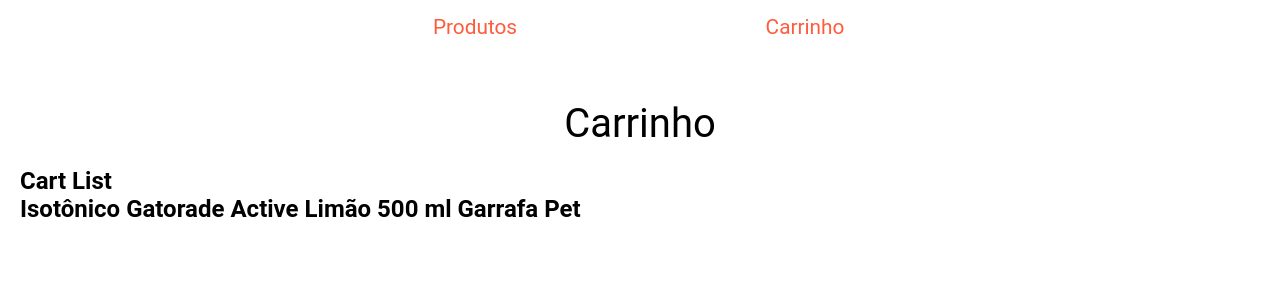
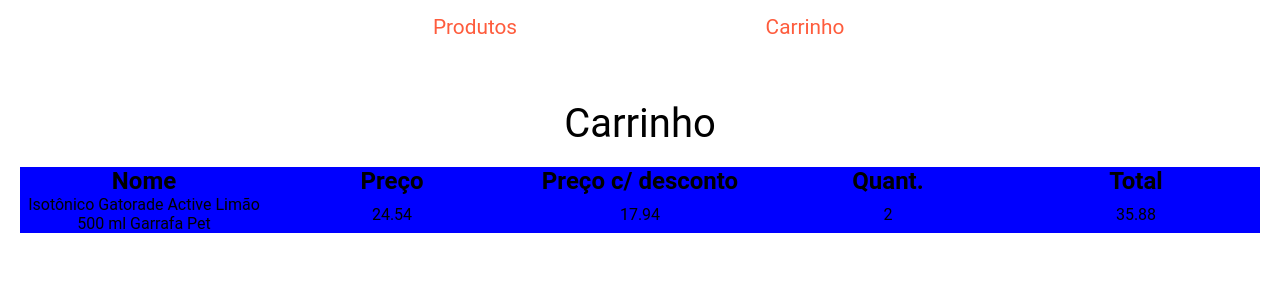
Before and after one commit to filromano/se-challenge, a React app: page /cart in a window 1280 px wide. Shown: the top 300 px of the page. Built offline with nearby package versions, Linux system fonts and the light colour scheme.

Commit message:
Get products

```diff
--- a/src/App.jsx
+++ b/src/App.jsx
@@ -10,7 +10,7 @@ import { getProducts } from './store/actions/products';
 
 class App extends Component {
 
-  componentWillMount() {
+  componentDidMount() {
     this.props.getProducts();
   }
 
--- a/src/components/Cart/CartItem.jsx
+++ /dev/null
@@ -1,35 +0,0 @@
-import React, { Component } from 'react';
-import { connect } from 'react-redux';
-
-class CartItem extends Component {
-
-  constructor(props) {
-    super(props)
-    this.state = {
-      item: null
-    }
-  }
-
-  getProductValues = () => {
-    const { productId } = this.props.order;
-    const product = this.props.products.filter(product => product.id === productId)[0];
-    return ({
-      product
-    })
-
-  }
-
-  render() {
-    const item = this.getProductValues();
-    console.log(item)
-    return (
-      <div>
-        <h1>{item.product.name}</h1>
-      </div>
-    )
-  }
-};
-
-const mapStateToProps = (state) => ({products: state.products.items})
-
-export default connect(mapStateToProps)(CartItem);
--- /dev/null
+++ b/src/components/Cart/CartItem/CartItem.scss
@@ -0,0 +1,10 @@
+@import '../../../scss/utils.scss';
+
+.cart-item {
+  @include flexBox($content: space-between, $items: center);
+  div {
+    display: block;
+    width: 100%;
+    text-align: center;
+  }
+}
--- /dev/null
+++ b/src/components/Cart/CartItem/index.jsx
@@ -0,0 +1,55 @@
+import './CartItem.scss';
+
+import React, { Component } from 'react';
+import { connect } from 'react-redux';
+
+class CartItem extends Component {
+
+  constructor(props) {
+    super(props)
+  }
+
+  calculateTotalItem = (price) => {
+    return price * this.props.order.quantity;
+  }
+
+  render() {
+    let item;
+    //get the product info
+    const product = this.props.products.filter(product => product.id === this.props.order.productId)[0];
+
+    if(product){
+      //get packInfo
+      const pack = product.packs.filter(pack => pack.id === this.props.order.packId)[0];
+      const total = this.calculateTotalItem(pack.current_price);
+
+      item =  <div className="cart-item">
+                 <div>
+                  <p>{product.name}</p>
+                </div>
+                <div>
+                  <p>{pack.original_price}</p>
+                </div>
+                <div>
+                  <p>{pack.current_price}</p>
+                </div>
+                <div>
+                  <p>{this.props.order.quantity}</p>
+                </div>
+                <div>
+                  <p>{total}</p>
+                </div>
+              </div>
+    }
+
+    return (
+      <div className="cart-items">
+        {item}
+      </div>
+    )
+  }
+};
+
+const mapStateToProps = (state) => ({products: state.products.items})
+
+export default connect(mapStateToProps)(CartItem);
--- a/src/components/Cart/CartList.jsx
+++ /dev/null
@@ -1,37 +0,0 @@
-import React, { Component } from 'react';
-import { connect } from 'react-redux';
-
-import CartItem from './CartItem';
-
-class CartList extends Component {
-
-  constructor(props){
-    super(props)
-  }
-
-  render() {
-    const cart = this.props.cart;
-    let itemsList;
-    if(cart.length > 0){
-      itemsList = cart.map((item, index) => {
-        return (
-          <CartItem key={index}
-                    order={item}/>
-        );
-      })
-    } else {
-      itemsList = <h1>Carrinho vazio</h1>;
-    }
-
-    return (
-      <div>
-        <h1>Cart List</h1>
-        {itemsList}
-      </div>
-    )
-  }
-}
-
-const mapStateToProps  = (state) => ({cart: state.cart})
-
-export default connect(mapStateToProps)(CartList);
--- /dev/null
+++ b/src/components/Cart/CartList/CartList.scss
@@ -0,0 +1,20 @@
+@import './../../../scss/utils.scss';
+
+.cart-list {
+  display: block;
+  width: 100%;
+  background-color: blue;
+  .cart-table {
+    @include flexBox($direction: column);
+    width: 100%;
+    .header {
+      @include flexBox($content: space-between, $items: center);
+      width: 100%;
+      .header-item {
+        display: block;
+        width: 100%;
+        text-align: center;
+      }
+    }
+  }
+}
--- /dev/null
+++ b/src/components/Cart/CartList/index.jsx
@@ -0,0 +1,57 @@
+import './CartList.scss';
+
+import React, { Component } from 'react';
+import { connect } from 'react-redux';
+
+import CartItem from '../CartItem/';
+
+class CartList extends Component {
+
+  constructor(props){
+    super(props)
+  }
+
+  render() {
+    const cart = this.props.cart;
+    let itemsList;
+    if(cart.length > 0){
+      itemsList = cart.map((item, index) => {
+        return (
+          <CartItem key={index}
+                    order={item}/>
+        );
+      })
+    } else {
+      itemsList = <h1>Carrinho vazio</h1>;
+    }
+
+    return (
+      <div className="cart-list">
+        <div className="cart-table">
+          <div className="header">
+            <div className="header-item">
+              <h2>Nome</h2>
+            </div>
+            <div className="header-item">
+              <h2>Preço</h2>
+            </div>
+            <div className="header-item">
+              <h2>Preço c/ desconto</h2>
+            </div>
+            <div className="header-item">
+              <h2>Quant.</h2>
+            </div>
+            <div className="header-item">
+              <h2>Total</h2>
+            </div>
+          </div>
+          {itemsList}
+        </div>
+      </div>
+    )
+  }
+}
+
+const mapStateToProps  = (state) => ({cart: state.cart})
+
+export default connect(mapStateToProps)(CartList);
--- a/src/components/Cart/Cart.jsx
+++ b/src/components/Cart/index.jsx
@@ -1,7 +1,7 @@
 import React, { Component } from 'react';
 
 import Grid from '../template/Grid/';
-import CartList from  './CartList';
+import CartList from  './CartList/';
 
 class Cart extends Component {
   render() {
--- a/src/routes/index.jsx
+++ b/src/routes/index.jsx
@@ -1,7 +1,7 @@
 import React from 'react';
 
 import Products from '../components/Products/';
-import Cart from '../components/Cart/Cart';
+import Cart from '../components/Cart/';
 import Menu from '../components/template/Menu/';
 import { BrowserRouter, Route } from 'react-router-dom';
 
```
